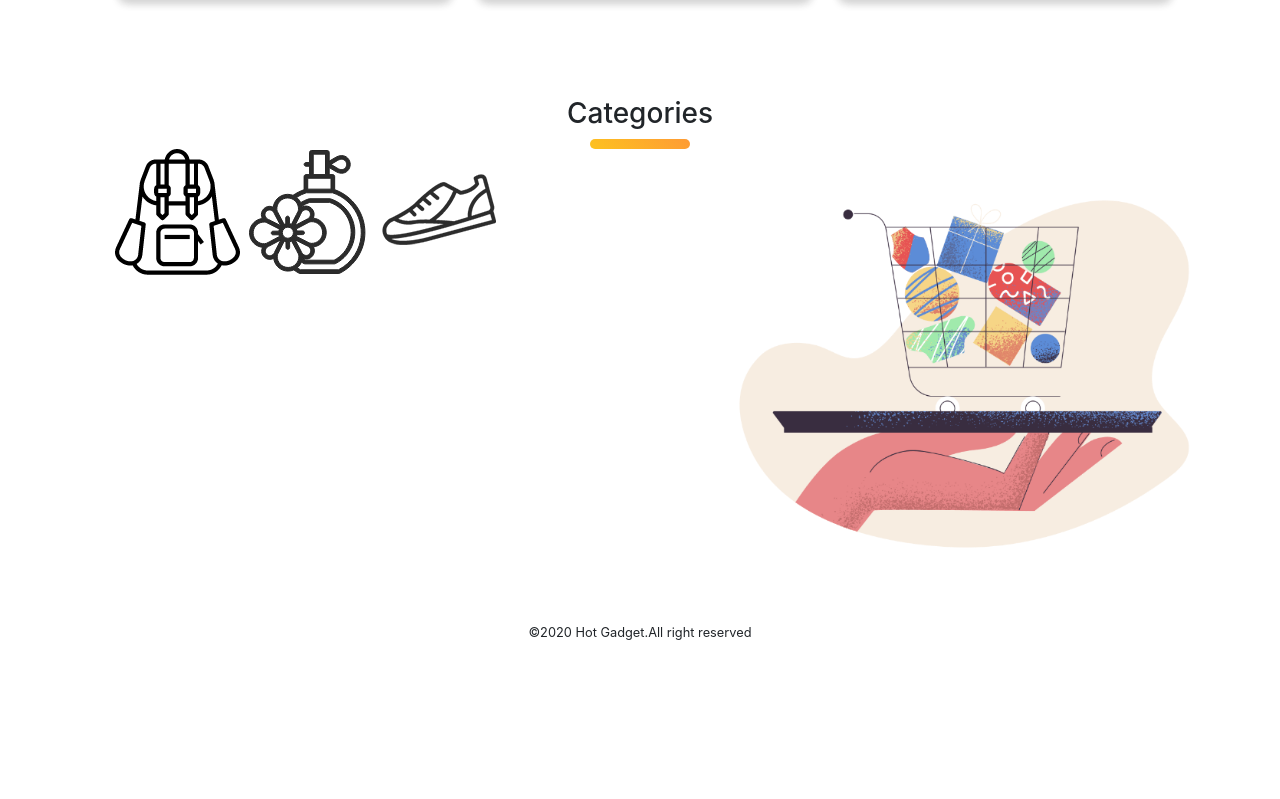
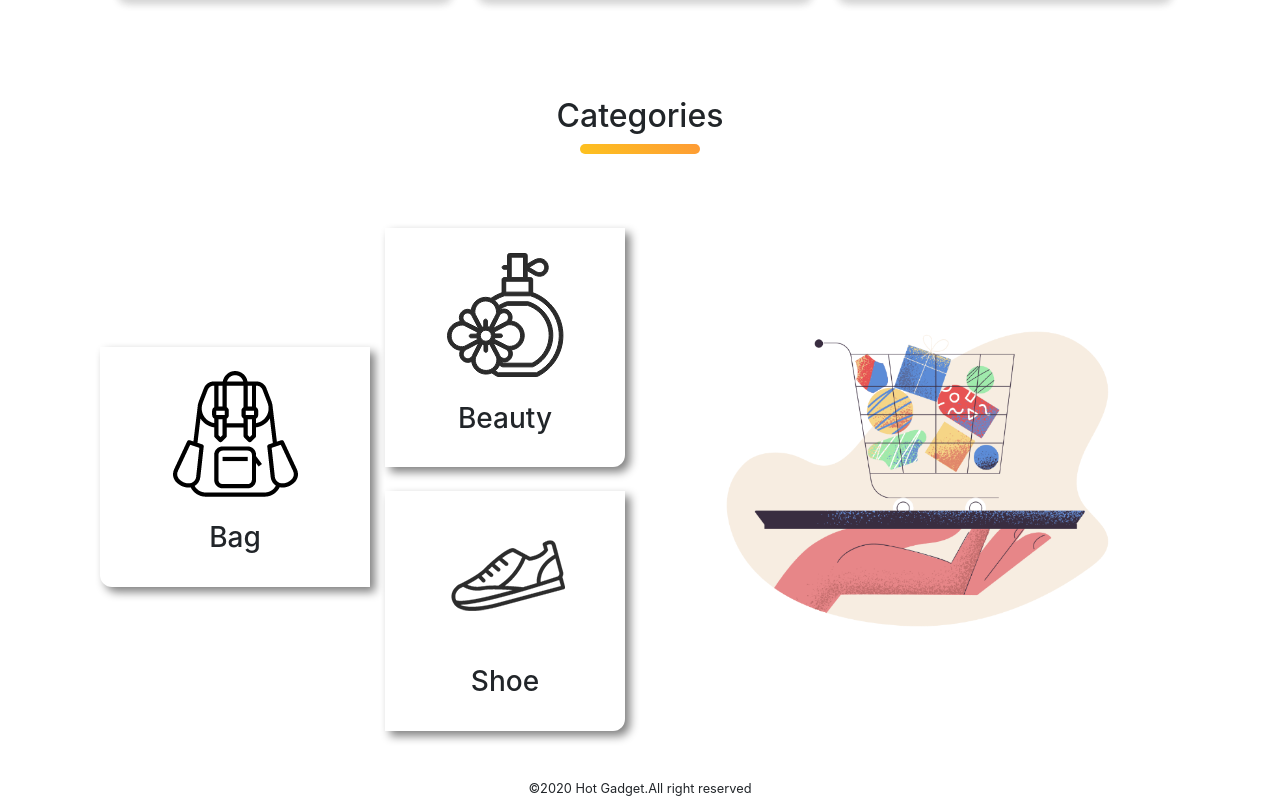
Before and after one commit to sajjat-ahmed/hot-gadget, a plain HTML site: page index.html in a window 1280 px wide. Shown: the part 1984-2783 px from the top of the page. Before the commit the page ends 2627 px from the top, so only its background shows below. Drawn offline with nearby package versions, Linux system fonts and the light colour scheme.

Commit message:
latest update

```diff
--- a/index.html
+++ b/index.html
@@ -187,22 +187,32 @@
             </div>
           </div>
     </div>
-    <div class="container">
-      <h3 class="cat">Categories</h3>
+
+
+    <!-- category section begin -->
+
+<div class="container categories">
+  <h2 class="cat">Categories</h2>
   <center>
     <div class="box-align"></div>
   </center>
+      <div class="row align-items-center">
+          <div class="col-md-3 cat-bag p-4 mb-4">
+              <img src="images/Categories/bag.png" class="img-fluid" alt="">
+              <h3 class="text-center mt-4">Bag</h3>
           </div>
-    <div class="container">
-      <div class="row">
-        <div class="col-md-6">
-          <img src="images/Categories/bag.png" alt="">
-          <img src="images/Categories/perfume.png" alt="">
-          <img src="images/Categories/shoe.png" alt="">
-
+          <div class="col-md-3 pt-4">
+              <div class="cat-perfume p-4 mb-4">
+                  <img src="images/Categories/perfume.png" class="img-fluid" alt="">
+                  <h3 class="text-center mt-4">Beauty</h3>
               </div>
-        <div class="col-md-6">
-          <img class="footer-img" src="images/Categories/pale-order.png" alt="">
+              <div class="cat-shoe p-4 mb-4">
+                  <img src="images/Categories/shoe.png" class="img-fluid" alt="">
+                  <h3 class="text-center mt-4">Shoe</h3>
+              </div>
+          </div>
+          <div class="col-md-6 order-0 order-md-2">
+              <img src="images/Categories/pale-order.png" class="img-fluid" alt="">
           </div>
       </div>
   </div>
--- a/style.css
+++ b/style.css
@@ -2,6 +2,9 @@
     margin-top: 50px;
 }
 .background-img{
+    background-image: url(images/bg-1.png);
+    background-image: url(images/bg-2.png);
+    position: relative;
     background-repeat: no-repeat;
 }
 .item-align{
@@ -40,8 +43,8 @@
 }
 .box-align{
     height: 10px;
-    width: 100px;
-    text-align: center;
+    width: 120px;
+    margin-bottom: 50px;
     border-radius: 10px;
     background-image: linear-gradient(45deg, #fdc21f, #fe9b35);
 }
@@ -49,9 +52,26 @@ footer, small{
     text-align: center;
     margin-top: 20px;
 }
-.footer-img{
-    height: 450px;
 }
 a{
     color: #ffa310;
+    text
 }
+
+
+
+
+
+.cat-bag, .cat-perfume, .cat-shoe{
+    box-shadow: 5px 5px 10px grey;
+    text-align: center;
+}
+.cat-bag{
+    border-radius: 0px 0px 0px 12px;
+}
+.cat-perfume{
+    border-radius: 0px 0px 12px 0px;
+}
+.cat-shoe{
+    border-radius: 0px 0px 12px 0px;
+}
```
Lines whose indentation alone changed are shown as unchanged.
